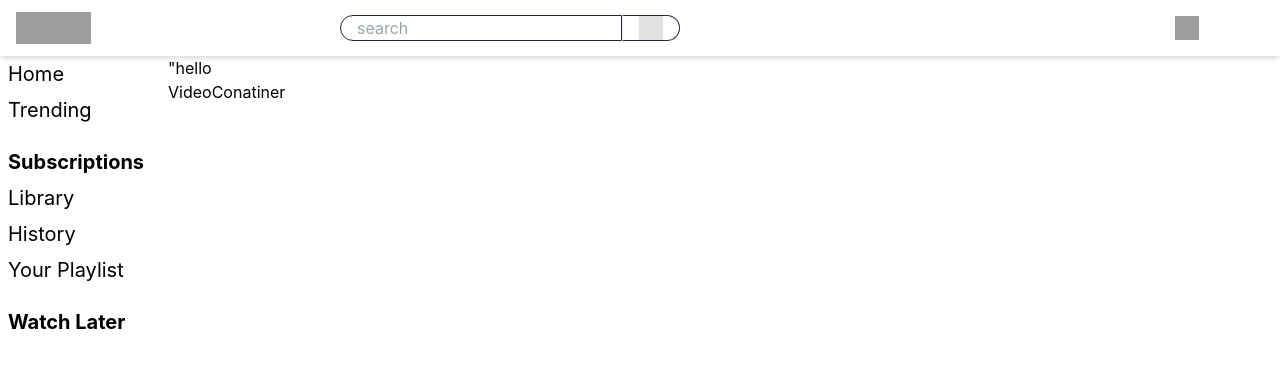
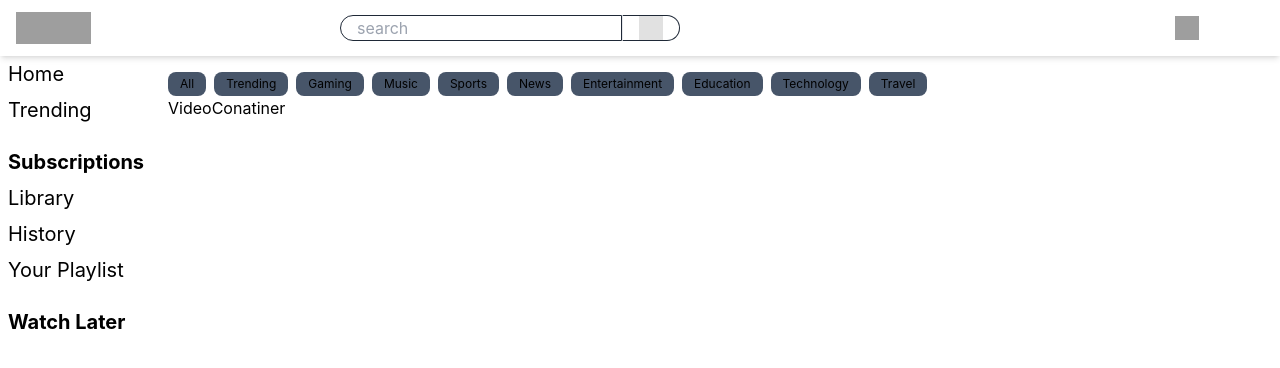
Before and after one commit to Ansonsd5/my-youtube, a React (Create React App) app: page / in a window 1280 px wide. Shown: the top 368 px of the page. Built offline with nearby package versions, Linux system fonts and the light colour scheme; grey boxes are pictures that could not be loaded.

Commit message:
button componets and side bar feature

```diff
--- a/src/components/Body.js
+++ b/src/components/Body.js
@@ -1,8 +1,11 @@
 import React from 'react'
 import SideBar from './SideBar';
 import MainConatiner from './MainConatiner'
+import { useSelector } from 'react-redux';
 
 const Body = () => {
+
+
   return (
     <div className='flex flex-row gap-4'>
       <SideBar />
--- /dev/null
+++ b/src/components/Button.js
@@ -0,0 +1,10 @@
+
+import React from 'react'
+
+const Button = ({name}) => {
+  return (
+    <button className='rounded-lg px-3 bg-slate-600 text-xs py-1 ' onClick={()=>{}}>{name}</button>
+  )
+}
+
+export default Button
--- a/src/components/ButtonList.js
+++ b/src/components/ButtonList.js
@@ -1,9 +1,11 @@
 import React from 'react'
+import buttonList from '../config'
+import Button from './Button'
 
 const ButtonList = () => {
   return (
-    <div className='grid grid-flow-col'>
-        <div>"hello</div>
+    <div className='flex gap-2 '>
+        {buttonList.map((button)=> <Button name = {button} />)}
     </div>
   )
 }
--- a/src/components/Header.js
+++ b/src/components/Header.js
@@ -1,12 +1,21 @@
 import React from "react";
+import { useDispatch } from "react-redux";
+import { toggleMenu } from "../utils/appSlice";
 
 const Header = () => {
+  const dispatch = useDispatch();
+
+  const toggleMenuHandler = () =>{
+    dispatch(toggleMenu())
+
+  }
   return (
     <div className="header-wrapper grid grid-cols-12 gap-4   items-center align-middle shadow-md  h-14 px-4">
       <div className="icon-hamberger-menu flex col-span-3">
         <img
-          className="h-8 w-8"
+          className="h-8 w-8 cursor-pointer "
           src="https://cdn-icons-png.flaticon.com/128/5358/5358649.png"
+          onClick={() => toggleMenuHandler()}
         />
         <img
           className="h-8 w-auto"
--- a/src/components/MainConatiner.js
+++ b/src/components/MainConatiner.js
@@ -4,7 +4,7 @@ import VideoConatiner from './VideoConatiner'
 
 const MainConatiner = () => {
   return (
-    <div className='' >
+    <div className='py-4' >
       <ButtonList />
 
       <VideoConatiner />
--- a/src/components/SideBar.js
+++ b/src/components/SideBar.js
@@ -1,7 +1,14 @@
 import React from "react";
 import { sidebarConfig } from "../config";
+import { useSelector, useStore } from "react-redux";
 
 const SideBar = () => {
+
+  const ismenuOpen = useSelector((store) => store.app.ismenuOpen);
+
+//early return
+  if(!ismenuOpen) return null;
+
   return (
     <div className="text-xl px-2 py-1 flex flex-col gap-2">
       {sidebarConfig.map((sidelist, index) => (
--- a/src/config.js
+++ b/src/config.js
@@ -61,4 +61,20 @@ const sidebarConfig = [
     // Add more user actions
   ];
 
+  const buttonList = [
+    "All",
+    "Trending",
+    "Gaming",
+    "Music",
+    "Sports",
+    "News",
+    "Entertainment",
+    "Education",
+    "Technology",
+    "Travel"
+  ];
+
+  export default buttonList;
+
+
   export { sidebarConfig, userConfig };
```
